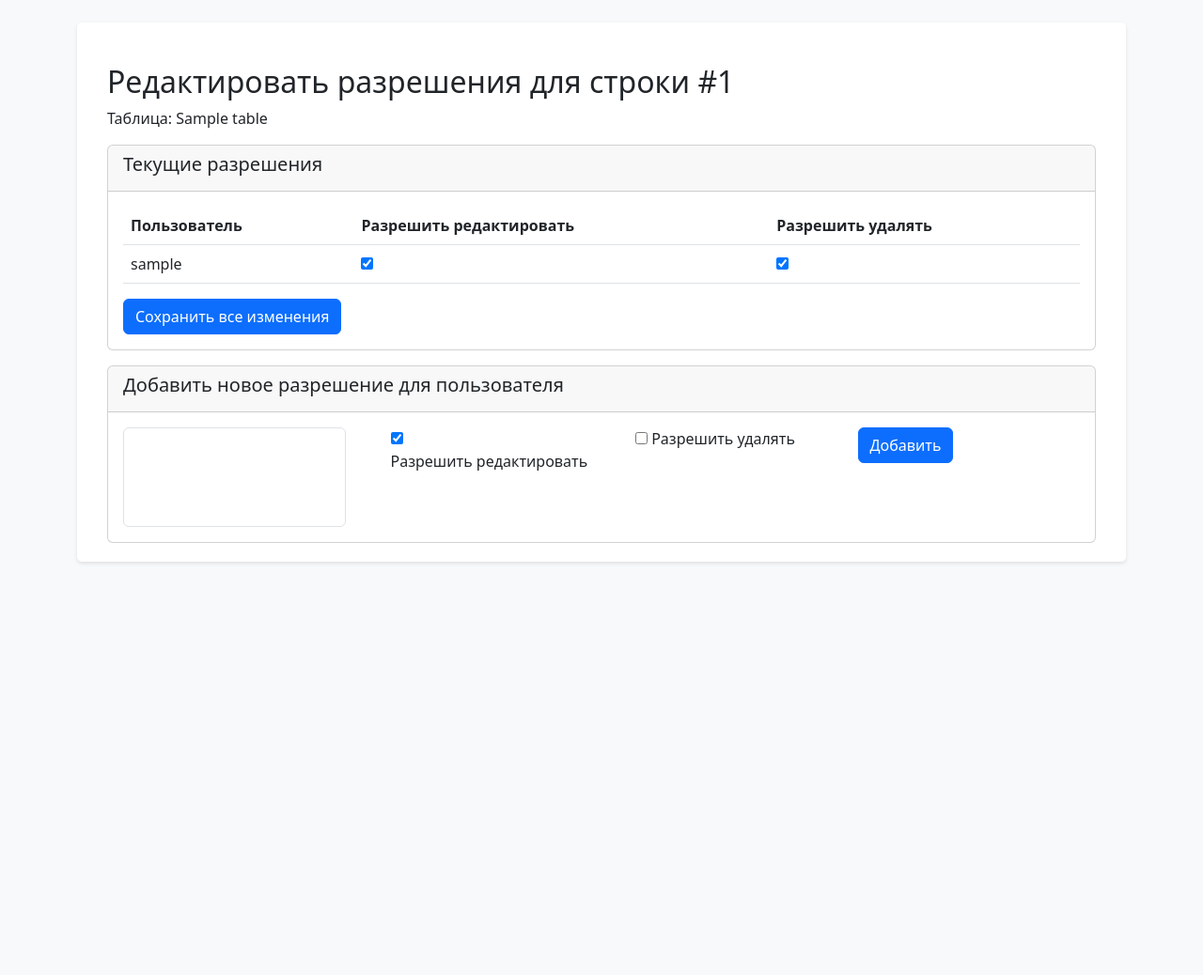
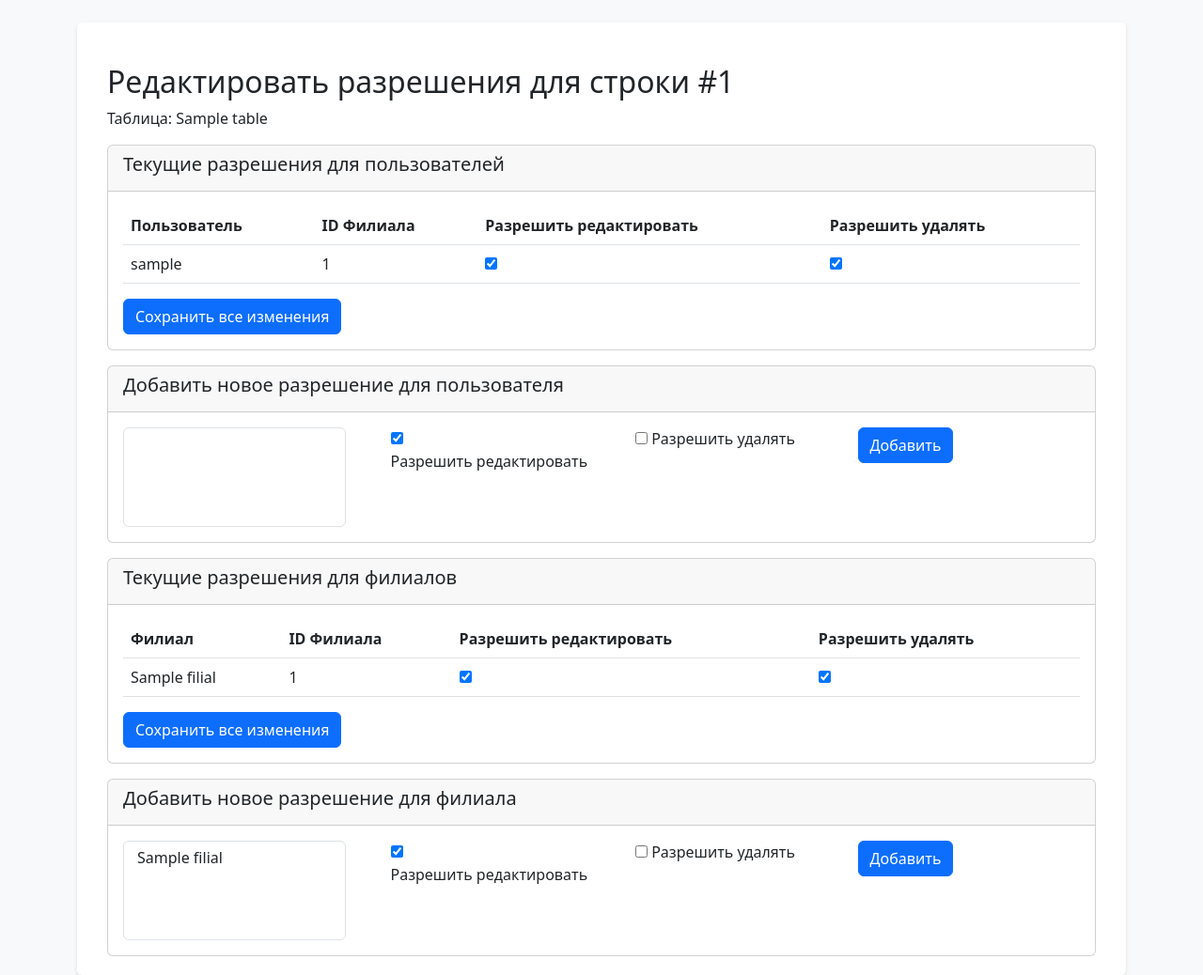
Before and after one commit to NickPYTH/table_service, a Django app: page /1/1/permissions/ in a window 1280 px wide. Shown: the part 76-1114 px from the top of the page at 94% size. Before the commit the page ends 676 px from the top, so only its background shows below. Run offline with Django 5.2, Linux system fonts and the light colour scheme; a user stored in the database is signed in; tables that the repository leaves empty hold one stand-in row (values such as "Sample post"); lists and menus that the app fills with data are empty.

Commit message:
Добавил Manage прав по филиалам + изменил модели Filial и Department

```diff
--- a/table_service/tables/templates/tables/manage_permissions.html
+++ b/table_service/tables/templates/tables/manage_permissions.html
@@ -7,7 +7,7 @@
 
     <div class="card mt-3">
         <div class="card-header">
-            <h5>Текущие разрешения</h5>
+            <h5>Текущие разрешения для пользователей</h5>
         </div>
         <div class="card-body">
             <form method="post">
@@ -16,6 +16,7 @@
                     <thead>
                         <tr>
                             <th>Пользователь</th>
+                            <th>ID Филиала</th>
                             <th>Разрешить редактировать</th>
                             <th>Разрешить удалять</th>
                         </tr>
@@ -24,6 +25,7 @@
                         {% for perm in permissions %}
                         <tr>
                             <td>{{ perm.user.username }}</td>
+                            <td>{{ perm.user.profile.employee.id_filial }}</td>
                             <td>
                                 <input type="checkbox" name="can_edit_{{ perm.user.id }}"
                                        {% if perm.can_edit %}checked{% endif %}>
@@ -75,5 +77,79 @@
             </form>
         </div>
     </div>
+
+    <div class="card mt-3">
+    <div class="card-header">
+        <h5>Текущие разрешения для филиалов</h5>
+    </div>
+        <div class="card-body">
+            <form method="post">
+                {% csrf_token %}
+                <table class="table">
+                    <thead>
+                        <tr>
+                            <th>Филиал</th>
+                            <th>ID Филиала</th>
+                            <th>Разрешить редактировать</th>
+                            <th>Разрешить удалять</th>
+                        </tr>
+                    </thead>
+                    <tbody>
+                        {% for fil_perm in filial_permissions %}
+                        <tr>
+                            <td>{{ fil_perm.filial.name }}</td>
+                            <td>{{ fil_perm.filial.id }}</td>
+                            <td>
+                                <input type="checkbox" name="filial_can_edit_{{ fil_perm.filial.id }}"
+                                       {% if fil_perm.can_edit %}checked{% endif %}>
+                            </td>
+                            <td>
+                                <input type="checkbox" name="filial_can_delete_{{ fil_perm.filial.id }}"
+                                       {% if fil_perm.can_delete %}checked{% endif %}>
+                            </td>
+                        </tr>
+                        {% endfor %}
+                    </tbody>
+                </table>
+                <button type="submit" name="update_submit_fil" class="btn btn-primary">Сохранить все изменения</button>
+            </form>
+        </div>
+    </div>
+
+    <div class="card mt-3">
+        <div class="card-header">
+            <h5>Добавить новое разрешение для филиала</h5>
+        </div>
+        <div class="card-body">
+            <form method="post">
+                {% csrf_token %}
+                <div class="row">
+                    <div class="col-md-3">
+                        <select name="new_filials" multiple class="form-select">
+                            {% for filial in all_filials %}
+                                <option value="{{ filial.id }}">{{ filial.name }}</option>
+                            {% endfor %}
+                        </select>
+                    </div>
+                    <div class="col-md-3">
+                        <div class="form-check">
+                            <input type="checkbox" name="new_filial_can_edit" id="new_filial_can_edit" checked>
+                            <label for="new_can_edit">Разрешить редактировать</label>
+                        </div>
+                    </div>
+                    <div class="col-md-3">
+                        <div class="form-check">
+                            <input type="checkbox" name="new_filial_can_delete" id="new_filial_can_delete">
+                            <label for="new_can_delete">Разрешить удалять</label>
+                        </div>
+                    </div>
+                    <div class="col-md-3">
+                        <button type="submit" name="add_filials_submit" class="btn btn-primary">Добавить</button>
+                    </div>
+                </div>
+            </form>
+        </div>
+    </div>
 </div>
+
 {% endblock %}
--- a/table_service/tables/views.py
+++ b/table_service/tables/views.py
@@ -6,7 +6,7 @@ from django.contrib.auth.decorators import login_required
 from django.http import JsonResponse, HttpResponseForbidden
 from django.template.loader import render_to_string
 
-from .models import Table, Column, Row, Cell, RowPermission, Filial, Employee
+from .models import Table, Column, Row, Cell, RowPermission, Filial, Employee, RowFilialPermission
 from .forms import TableForm, ColumnForm, RowEditForm, AddRowForm
 from django.contrib import messages
 from django_tables2 import RequestConfig
@@ -89,7 +89,7 @@ def manage_row_permissions(request, table_pk, row_pk):
     row = get_object_or_404(Row, pk=row_pk, table=table)
 
     if not row.has_manage_permission(request.user):
-        return HttpResponseForbidden("Только владелец таблицы может управлять правами")
+        return HttpResponseForbidden("Только владелец строки может управлять правами")
 
     if request.method == 'POST':
         if 'update_submit' in request.POST:
@@ -116,18 +116,86 @@ def manage_row_permissions(request, table_pk, row_pk):
                             'can_delete': can_delete,
                         }
                     )
+
+        if 'update_submit_fil' in request.POST:
+            # Обработка существующих филиалов
+            for f_perm in row.filial_permissions.all():
+                filial_id = str(f_perm.filial.id)
+                f_perm.can_edit = f'filial_can_edit_{filial_id}' in request.POST
+                f_perm.can_delete = f'filial_can_delete_{filial_id}' in request.POST
+
+                users_from_filial = User.objects.filter(
+                    profile__employee__id_filial=filial_id
+                ).exclude(
+                    # Исключаем пользователей, у которых уже есть индивидуальные права
+                    pk__in=row.permissions.exclude(
+                        can_edit=f_perm.can_edit,
+                        can_delete=f_perm.can_delete
+                    ).values_list('user__id', flat=True)
+                )
+
+                for user in users_from_filial:
+                    # Обработка добавления пользователей для филиалов
+                    RowPermission.objects.update_or_create(
+                        row=row,
+                        user=user,
+                        defaults={
+                            'can_edit': f_perm.can_edit,
+                            'can_delete': f_perm.can_delete,
+                        }
+                    )
+
+                f_perm.save()
+
+        if 'add_filials_submit' in request.POST:
+            new_filials = request.POST.getlist('new_filials')
+            if new_filials:
+                filial_can_edit = 'new_filial_can_edit' in request.POST
+                filial_can_delete = 'new_filial_can_delete' in request.POST
+                for filial_id in new_filials:
+                    filial = get_object_or_404(Filial, pk=filial_id)
+                    RowFilialPermission.objects.update_or_create(
+                        row=row,
+                        filial=filial,
+                        defaults={
+                            'can_edit': filial_can_edit,
+                            'can_delete': filial_can_delete,
+                        }
+                    )
+                    # Применяем права ко всем пользователям филиала
+                    users = User.objects.filter(
+                        profile__employee__id_filial=filial.id
+                    ).exclude(
+                        pk__in=row.permissions.values_list('user__id', flat=True)
+                    )
+
+                    for user in users:
+                        RowPermission.objects.update_or_create(
+                            row=row,
+                            user=user,
+                            defaults={
+                                'can_edit': filial_can_edit,
+                                'can_delete': filial_can_delete,
+                            }
+                        )
+
         messages.success(request, 'Обновление прав успешно!')
         return redirect('manage_row_permissions', table_pk=table.pk, row_pk=row.pk)
 
     # Получаем текущие разрешения для строки
-    permissions = row.permissions.filter()
+    permissions = row.permissions.all()
+    filial_permissions = row.filial_permissions.all()
+
     all_users = User.objects.exclude(pk=table.owner.pk)
+    all_filials = Filial.objects.exclude(id=1910)
 
     return render(request, 'tables/manage_permissions.html', {
         'table': table,
         'row': row,
         'permissions': permissions,
-        'all_users': all_users
+        'filial_permissions': filial_permissions,
+        'all_users': all_users,
+        'all_filials': all_filials
     })
 
 
@@ -215,17 +283,42 @@ def add_row(request, pk):
             user_filial = request.user.profile.employee.id_filial
 
             if user_filial:
-                colleagues = User.objects.filter(
-                    profile__employee__id_filial=user_filial
+                if user_filial != 1910:
+                    # Добавляем права для филиала создателя
+                    filial = get_object_or_404(Filial, pk=user_filial)
+                    RowFilialPermission.objects.update_or_create(
+                        row=row,
+                        filial=filial,
+                        defaults={
+                            'can_edit': True,
+                            'can_delete': True,
+                        }
+                    )
+
+                    colleagues = User.objects.filter(
+                        profile__employee__id_filial=user_filial,
+                    ).exclude(id=request.user.id)
+
+                    # Создаем права для всех коллег
+                    for colleague in colleagues:
+                        RowPermission.objects.update_or_create(
+                            row=row,
+                            user=colleague,
+                            can_edit=True,  # Могут редактировать
+                            can_delete=True  # Могут удалять
+                        )
+
+                administration = User.objects.filter(
+                    profile__employee__id_filial=1910,
                 ).exclude(id=request.user.id)
 
-                # Создаем права для всех коллег
-                for colleague in colleagues:
-                    RowPermission.objects.create(
+                # Создаем права для всей администрации
+                for admin in administration:
+                    RowPermission.objects.update_or_create(
                         row=row,
-                        user=colleague,
-                        can_edit=True,  # Могут редактировать
-                        can_delete=False  # Но не могут удалять
+                        user=admin,
+                        can_edit=True,
+                        can_delete=True
                     )
 
             # Заполняем ячейки данными из формы
```
Also changed, not shown: table_service/tables/models.py (+33 -14 lines), table_service/tables/migrations/0011_department_rename_enddate_employee_end_date_and_more.py (added).
